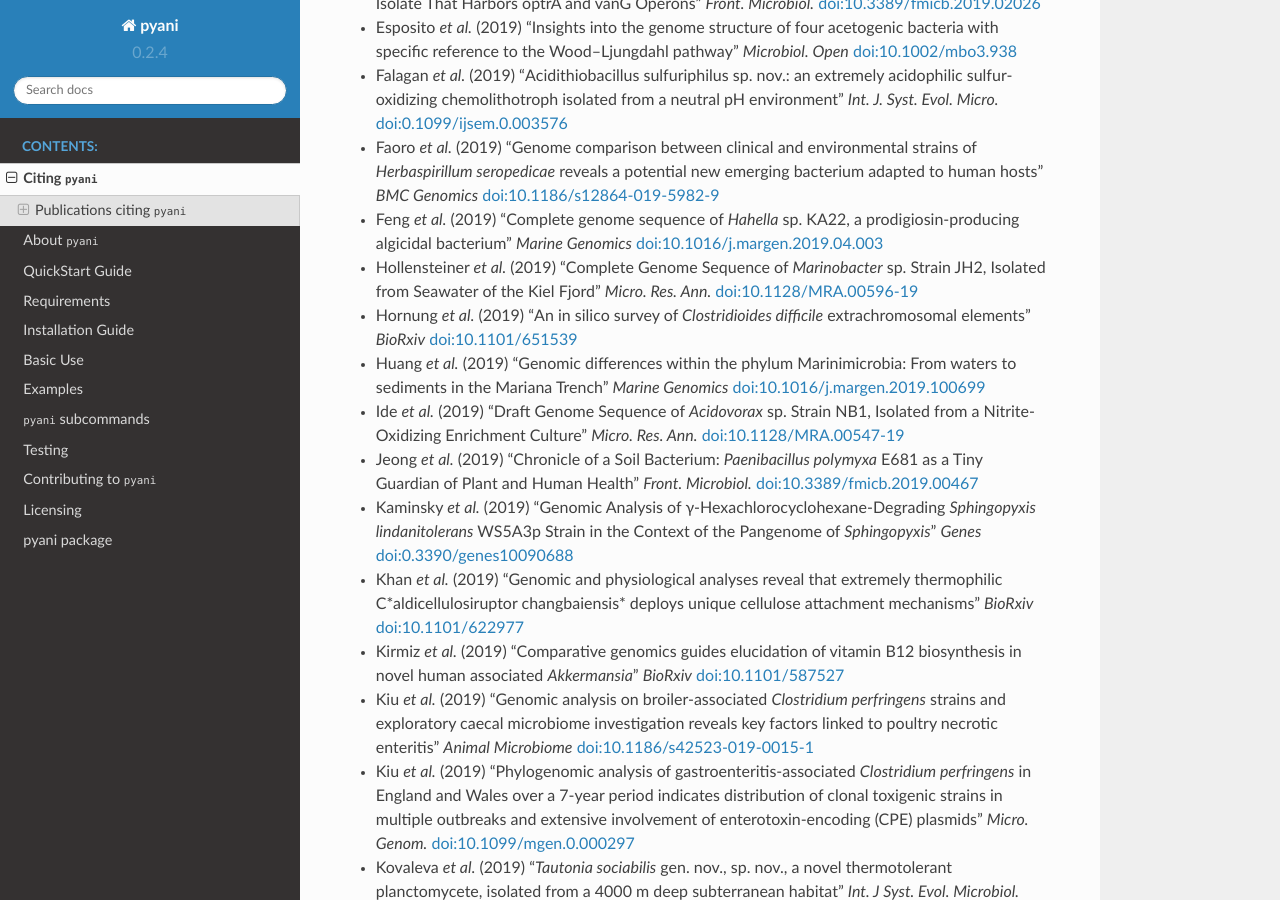
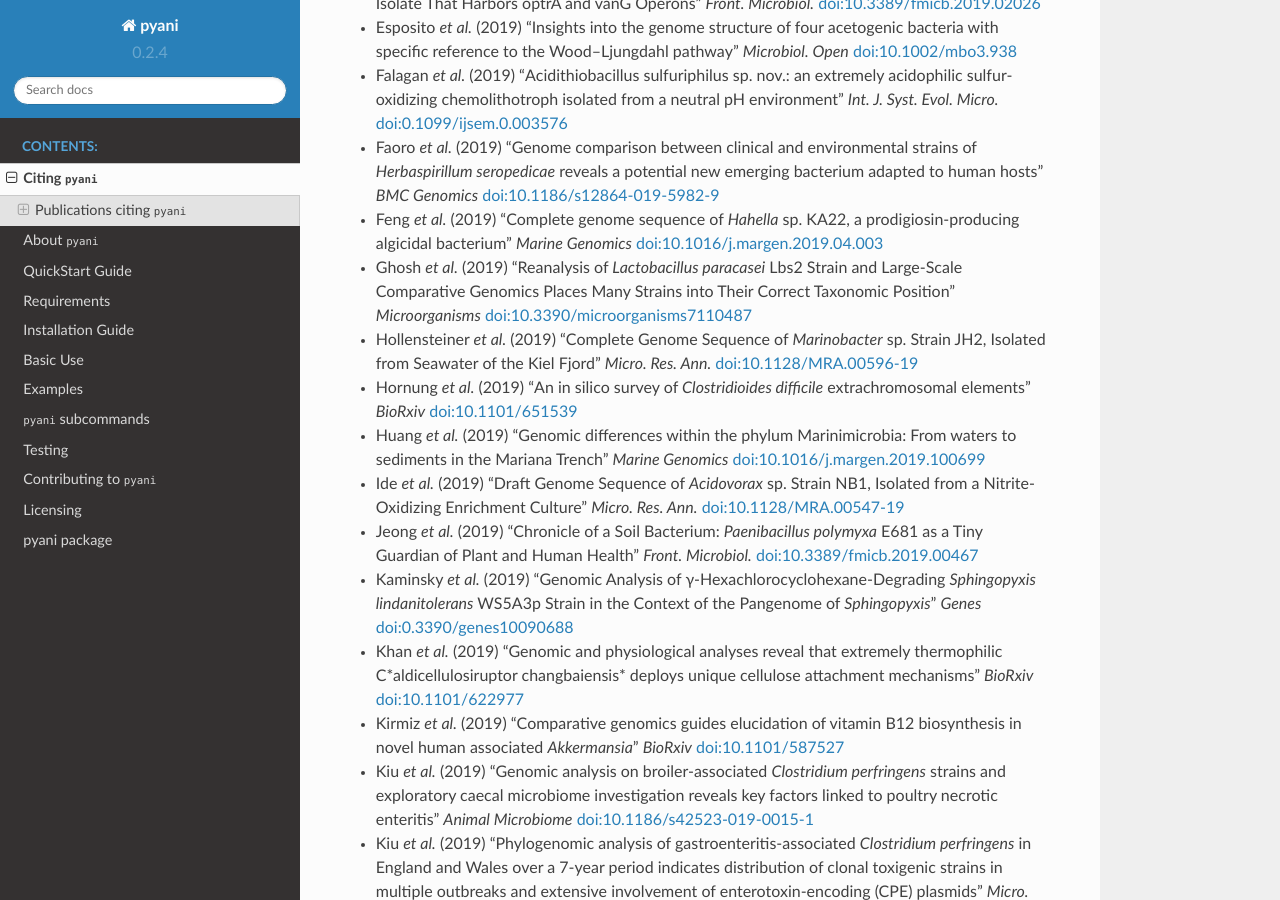
Before and after one commit to widdowquinn/pyani, a Sphinx documentation site: the page built from docs/citations.rst, in a window 1280 px wide and 900 px high, scrolled down 2208 px. Built offline with Sphinx 7.4.7 and the Read the Docs theme 2.0.0, drawn with Linux system fonts in a browser that asks for light colours; some of the changed text lies outside the part shown.

Commit message:
add new pyani citations

```diff
--- a/docs/citations.rst
+++ b/docs/citations.rst
@@ -76,6 +76,7 @@
 * Falagan *et al.* (2019) "Acidithiobacillus sulfuriphilus sp. nov.: an extremely acidophilic sulfur-oxidizing chemolithotroph isolated from a neutral pH environment" *Int. J. Syst. Evol. Micro.* `doi:0.1099/ijsem.0.003576 <https://doi.org/0.1099/ijsem.0.003576>`_
 * Faoro *et al.* (2019) "Genome comparison between clinical and environmental strains of *Herbaspirillum seropedicae* reveals a potential new emerging bacterium adapted to human hosts" *BMC Genomics* `doi:10.1186/s12864-019-5982-9 <https://doi.org/10.1186/s12864-019-5982-9>`_
 * Feng *et al.* (2019) "Complete genome sequence of *Hahella* sp. KA22, a prodigiosin-producing algicidal bacterium" *Marine Genomics* `doi:10.1016/j.margen.2019.04.003 <https://doi.org/10.1016/j.margen.2019.04.003>`_
+* Ghosh *et al.* (2019) "Reanalysis of *Lactobacillus paracasei* Lbs2 Strain and Large-Scale Comparative Genomics Places Many Strains into Their Correct Taxonomic Position" *Microorganisms* `doi:10.3390/microorganisms7110487 <https://doi.org/10.3390/microorganisms7110487>`_
 * Hollensteiner *et al.* (2019) "Complete Genome Sequence of *Marinobacter* sp. Strain JH2, Isolated from Seawater of the Kiel Fjord" *Micro. Res. Ann.* `doi:10.1128/MRA.00596-19 <https://doi.org/10.1128/MRA.00596-19>`_
 * Hornung *et al.* (2019) "An in silico survey of *Clostridioides difficile* extrachromosomal elements" *BioRxiv* `doi:10.1101/651539 <https://doi.org/10.1101/651539>`_
 * Huang *et al.* (2019) "Genomic differences within the phylum Marinimicrobia: From waters to sediments in the Mariana Trench" *Marine Genomics* `doi:10.1016/j.margen.2019.100699 <https://doi.org/10.1016/j.margen.2019.100699>`_
@@ -116,6 +117,7 @@
 * Zabel *et al.* (2019) "Novel Genes and Metabolite Trends in *Bifidobacterium longum* subsp. *infantis* Bi-26 Metabolism of Human Milk Oligosaccharide 2′-fucosyllactose" *Sci. Rep.* `doi:10.1038/s41598-019-43780-9 <https://doi.org/s41598-019-43780-9>`_
 * Zakham *et al.* (2019) "Molecular diagnosis and enrichment culture identified a septic pseudoarthrosis due to an infection with *Erysipelatoclostridium ramosum*" *Int. J. Inf. Dis.* `doi:10.1016/j.ijid.2019.02.001 <https://doi.org/10.1016/j.ijid.2019.02.001>`_
 * Zhu *et al.* (2019) "First Report of Integrative Conjugative Elements in *Riemerella anatipestifer* Isolates From Ducks in China" *Front. Vet. Sci.* `doi:10.3389/fvets.2019.00128 <https://doi.org/10.3389/fvets.2019.00128>`_
+* Zhu *et al.* (2019) "Pan-genome analysis of *Riemerella anatipestifer* reveals its genomic diversity and acquired antibiotic resistance associated with genomic islands" *Func. Int. Genom* `doi:10.1007/s10142-019-00715-x <https://doi.org/10.1007/s10142-019-00715-x>`_
 
 ^^^^
 2018
```
